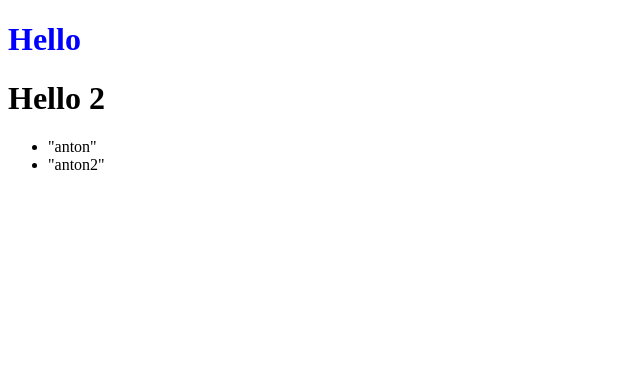
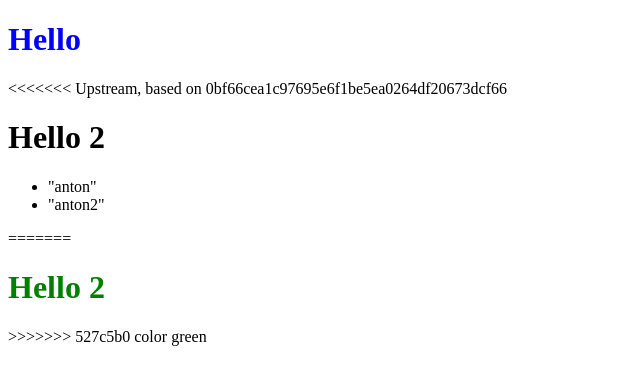
Before and after one commit to Antonikas-2/SAP_project, a plain HTML site: page index.html in a window 1280 px wide. Shown: the whole page, without its empty margins (0-640 px from the left). Drawn offline with Linux system fonts and the light colour scheme.

Commit message:
color green

```diff
--- a/index.html
+++ b/index.html
@@ -10,11 +10,15 @@
 
 	<body>
 		<h1 style = "Color : blue">Hello</h1>
+<<<<<<< Upstream, based on 0bf66cea1c97695e6f1be5ea0264df20673dcf66
 			<h1 >Hello 2</h1>
 			<ul>
 				<li>"anton"</li>
 					<li>"anton2"</li>
 			</ul>
+=======
+			<h1 style = "Color : green">Hello 2</h1>
+>>>>>>> 527c5b0 color green
 	</body>
 
 </html>
```
